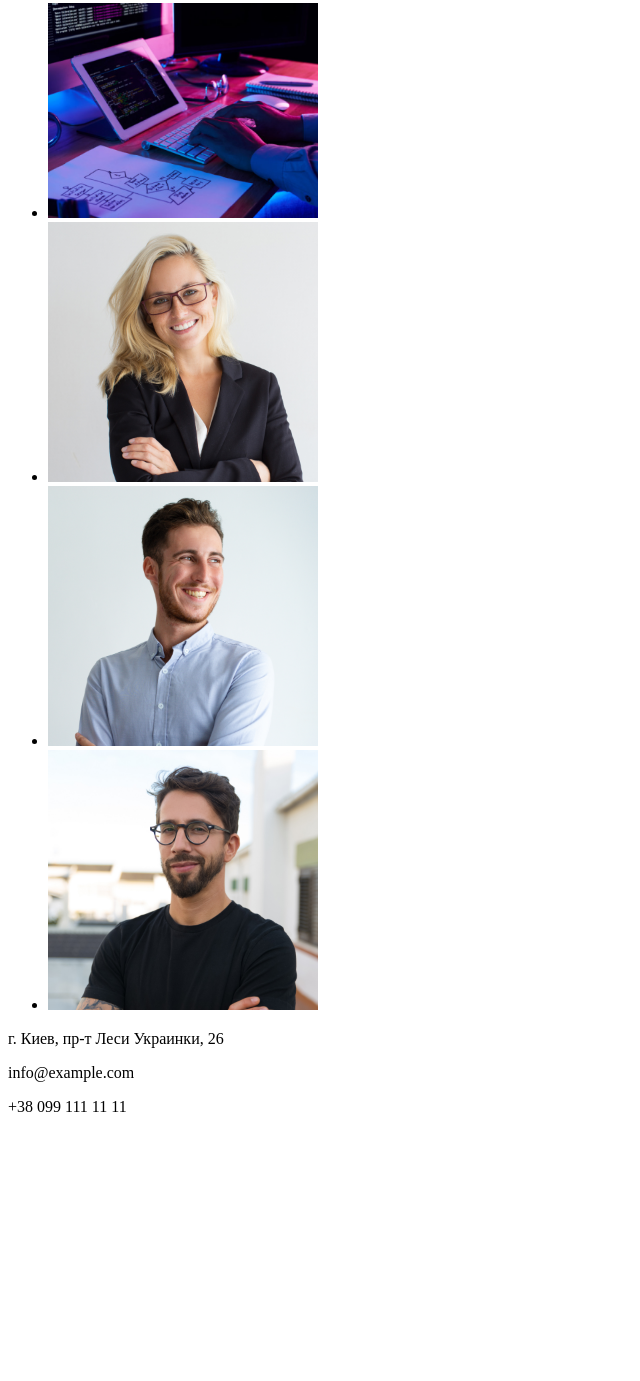
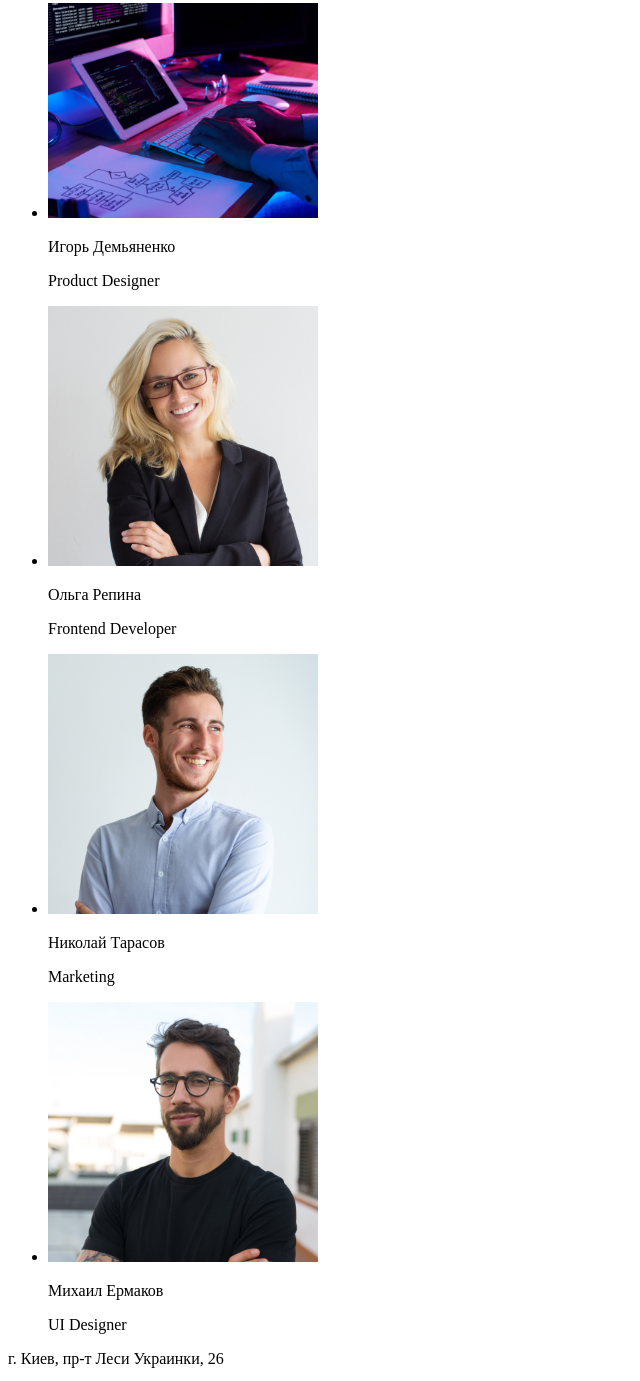
Before and after one commit to kobaserg/goit-markup-hw-01., a plain HTML site: page index.html in a window 1280 px wide. Shown: the part 1573-2954 px from the top of the page, without its empty margins (0-640 px from the left). Before the commit the page ends 2705 px from the top, so only its background shows below. Drawn offline with Linux system fonts and the light colour scheme.

Commit message:
Дополненная версия ДЗ1 HTML

```diff
--- a/index.html
+++ b/index.html
@@ -72,19 +72,22 @@
  <section>
      <h2> Наша команда</h2>
      <ul>
-         <li>
-             <img src="./images/projectdesigner.png" alt="projectdesigner" width="270">
-
-         </li>
-    <li>
-        <img src="./images/frontenddeveloper.jpg" alt="frontenddeveloper" width="270">
-    </li>
-    <li>
-        <img src="./images/marketing.jpg" alt="marketing" width="270">
-    </li>
-    <li>
-        <img src="./images/uidesigner.jpg" alt="uidesigner" width="270">
-    </li>
+        <li><img src="./images/projectdesigner.png" alt="projectdesigner" width="270">
+            <p>Игорь Демьяненко</p>
+            <p>Product Designer</p>
+        </li>
+        <li><img src="./images/frontenddeveloper.jpg" alt="frontenddeveloper" width="270">
+            <p>Ольга Репина</p>
+            <p>Frontend Developer</p>
+        </li>
+        <li><img src="./images/marketing.jpg" alt="marketing" width="270">
+            <p>Николай Тарасов</p>
+            <p>Marketing</p>
+        </li>
+        <li><img src="./images/uidesigner.jpg" alt="uidesigner" width="270">
+            <p>Михаил Ермаков</p>
+            <p>UI Designer</p>
+        </li>
      </ul>
  </section>
 
```
